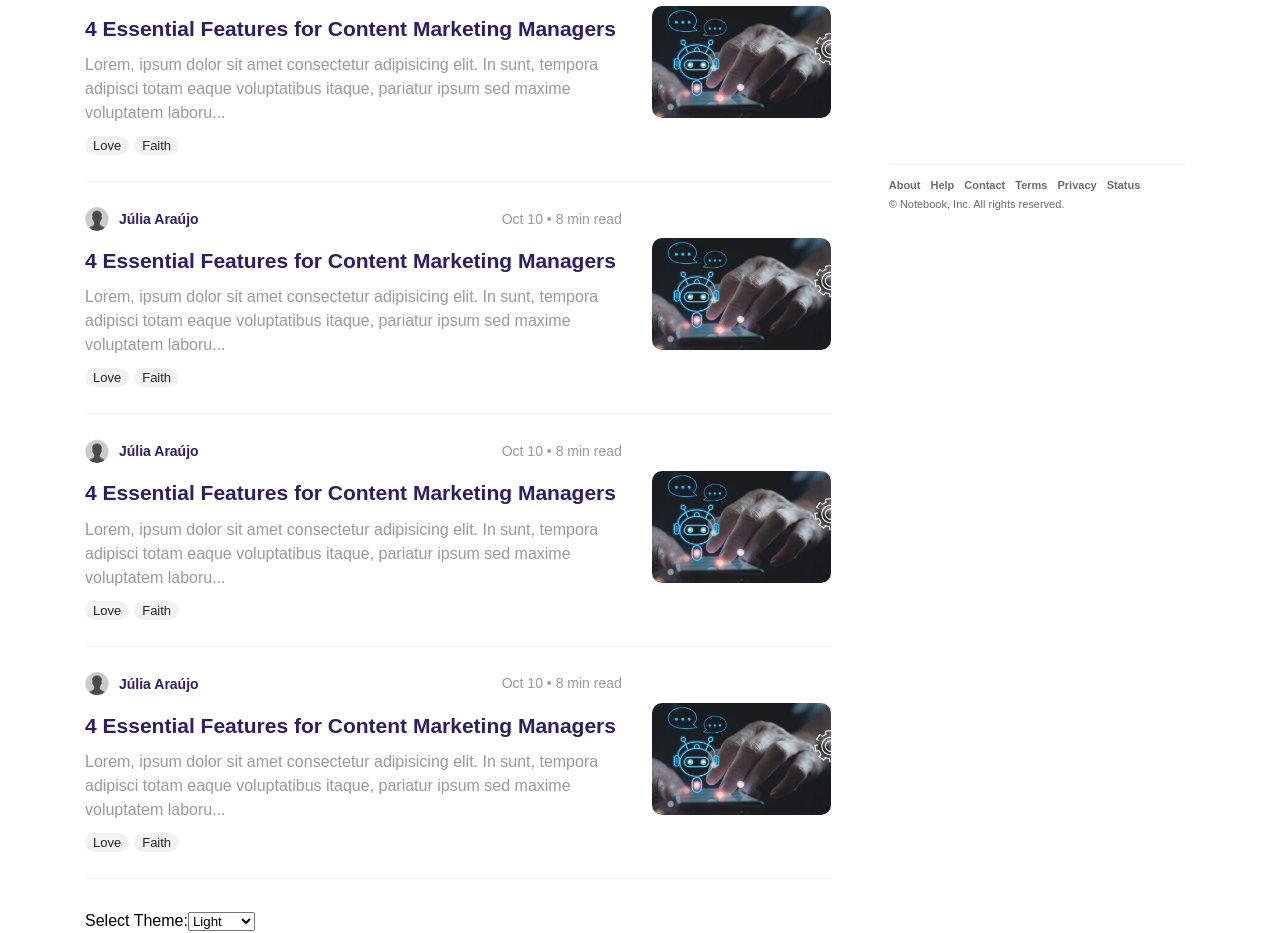
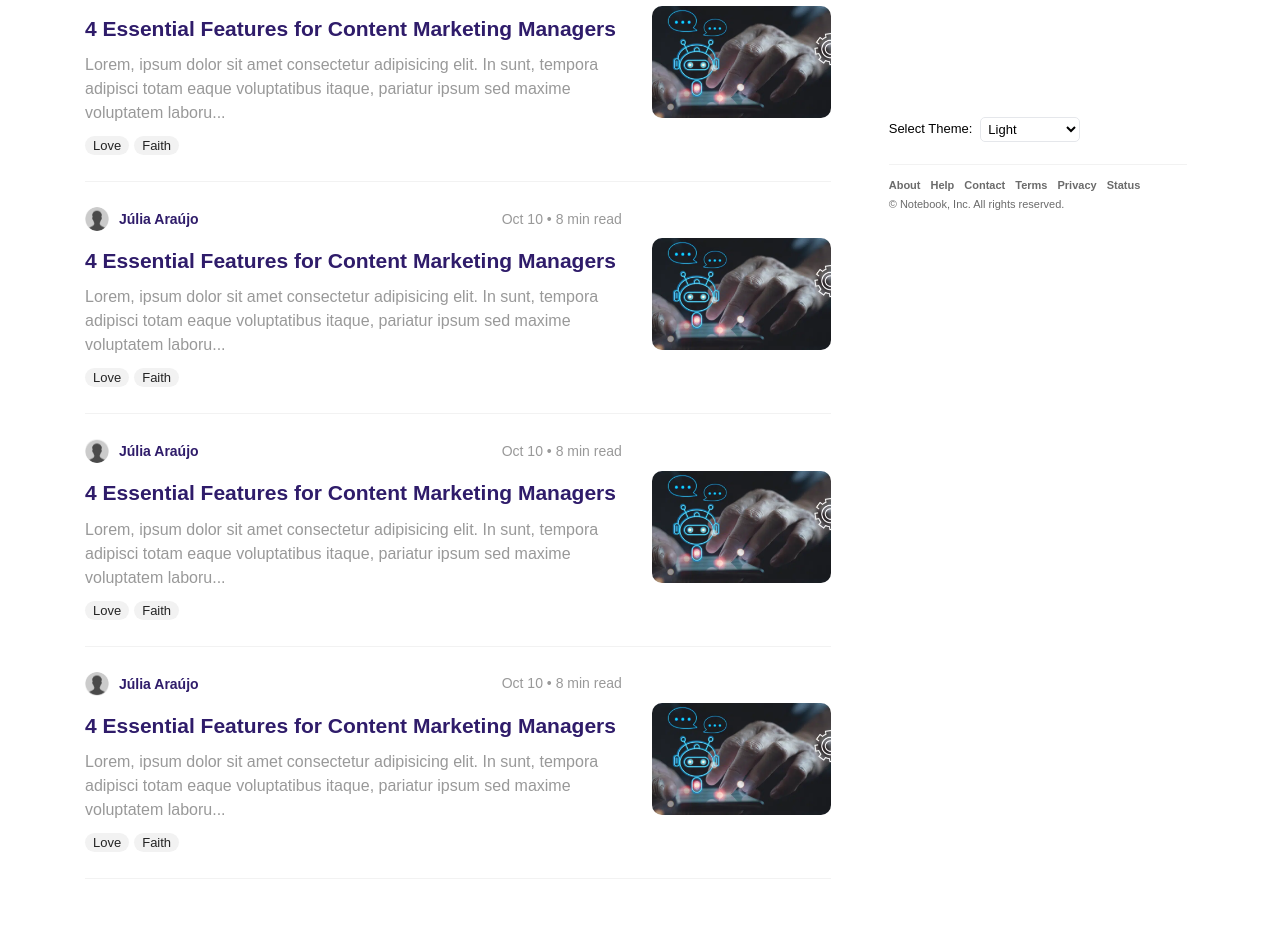
Before and after one commit to Wolleys/notebook, a Next.js app: page / in a window 1280 px wide. Shown: the part 1552-2485 px from the top of the page. After the commit the page ends 2461 px from the top, so only its background shows below. Built offline with nearby package versions, Linux system fonts and the light colour scheme; a web font is replaced by a local one.

Commit message:
Style themSwitcher component and move it to the sideBarMenu

```diff
--- a/app/home.tsx
+++ b/app/home.tsx
@@ -2,7 +2,6 @@ import { FC } from "react";
 import styles from "./page.module.css";
 import Featured from "@/components/featured";
 import PostsList from "@/components/postsList";
-import ThemeSwitch from "@/components/themeSwitch";
 import SideBarMenu from "@/components/sideBarMenu";
 
 const Home: FC = () => {
@@ -13,7 +12,6 @@ const Home: FC = () => {
         <PostsList />
         <SideBarMenu />
       </main>
-      <ThemeSwitch />
     </div>
   );
 };
--- a/components/sideBarMenu/index.tsx
+++ b/components/sideBarMenu/index.tsx
@@ -1,4 +1,5 @@
 import { FC } from "react";
+import ThemeSwitch from "../themeSwitch";
 import MostPopular from "../mostPopular";
 import TopCategories from "../topCategories";
 import styles from "./sidebarmenu.module.css";
@@ -13,6 +14,11 @@ const SideBarMenu: FC = () => {
       <div className={styles.sticky}>
         <div className={styles.content}>
           <FeaturedWriters />
+
+          {/* Don't change the position of the theme switcher */}
+          <div className={styles.themeSwitcher}>
+            <ThemeSwitch />
+          </div>
         </div>
         <SideBarFooter />
       </div>
--- a/components/sideBarMenu/sidebarmenu.module.css
+++ b/components/sideBarMenu/sidebarmenu.module.css
@@ -23,6 +23,13 @@
   height: calc(90vh - 75px);
 }
 
+.themeSwitcher {
+  bottom: 20px;
+  width: 100%;
+  padding: 8px 0;
+  position: absolute;
+}
+
 @media (min-width: 576px) {
   .container {
     display: none;
--- a/components/themeSwitch/index.tsx
+++ b/components/themeSwitch/index.tsx
@@ -2,6 +2,7 @@
 
 import { useTheme } from "next-themes";
 import { FC, ChangeEvent } from "react";
+import styles from "./themeswitch.module.css";
 
 const ThemeSwitch: FC = () => {
   const { theme, setTheme } = useTheme();
@@ -11,7 +12,7 @@ const ThemeSwitch: FC = () => {
   };
 
   return (
-    <div>
+    <div className={styles.container}>
       <label htmlFor="theme-select">Select Theme:</label>
       <select id="theme-select" value={theme} onChange={handleChange}>
         <option value="system">System</option>
--- /dev/null
+++ b/components/themeSwitch/themeswitch.module.css
@@ -0,0 +1,24 @@
+.container {
+  display: flex;
+  font-size: 13px;
+  align-items: center;
+}
+
+.container label {
+  margin-right: 8px;
+}
+
+.container select {
+  width: 100px;
+  padding: 3px;
+  outline: none;
+  font-size: 13px;
+  border-radius: 5px;
+  background-color: inherit;
+  border: 1px solid var(--navBarBorderColor);
+}
+
+.container option {
+  font-size: 13px;
+  background-color: var(--bodyBgColor);
+}
```
